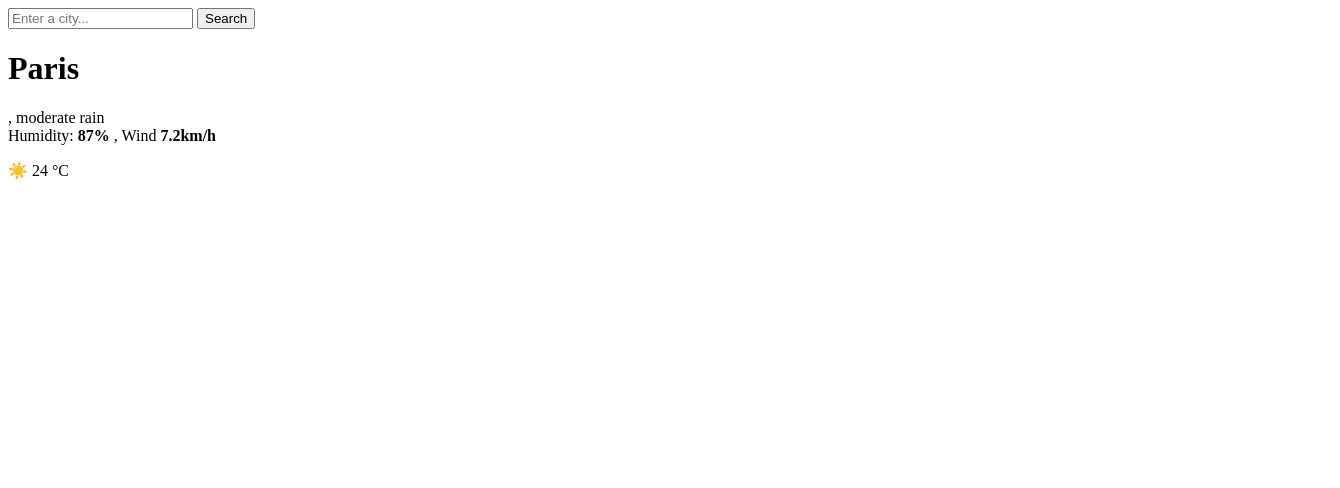
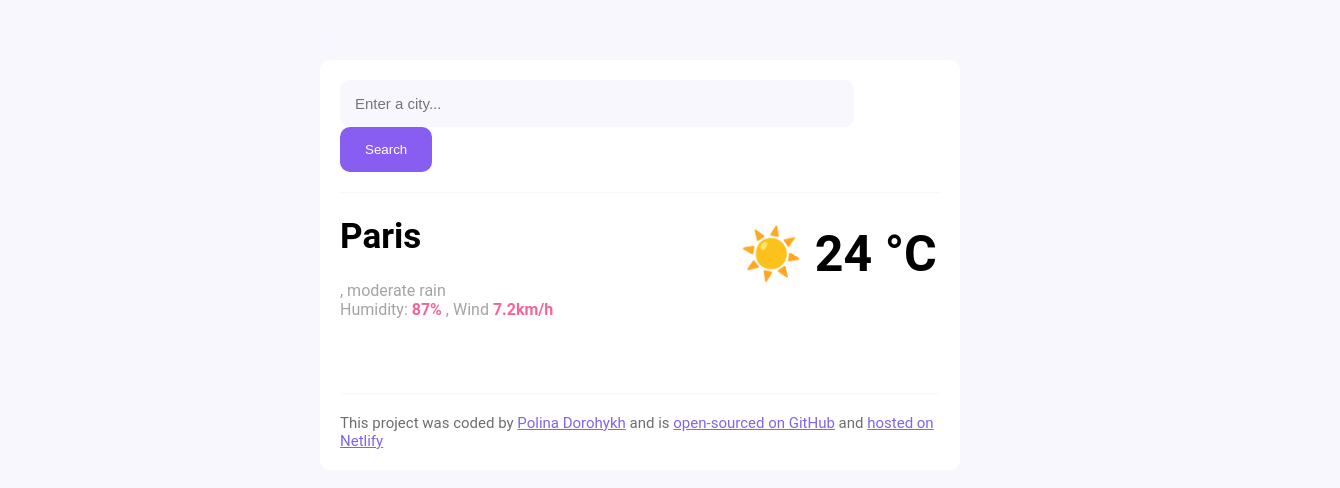
Before and after one commit to LinaDelocour/vanilla, a plain HTML site: page index.html in a window 1280 px wide. Shown: the whole page, 1340 px wide, since content can reach past the window. Drawn offline with Linux system fonts and the light colour scheme.

Commit message:
css of top screen display

```diff
--- a/css.css
+++ b/css.css
@@ -0,0 +1,62 @@
+.weather-app{
+    background:white;
+    display: block;
+    max-width:600px;
+    margin: 60px auto;
+    padding:20px;
+    border-radius:10px;
+    font-family:"Roboto", sans-serif;
+}
+
+body{
+    background: #f9f7fe;
+}
+
+.current-temperature{
+    transform: translate(400px, -110px);
+    font-size:50px;
+    font-weight:bolder;
+}
+.search-input{
+    background:#f9f7fe;
+    border:none;
+    padding:15px;
+    font-size:15px;
+    padding-right:300px;
+    border-radius:10px;
+}
+.search-button{
+    border:none;
+    padding:15px;
+    padding-right: 25px;
+    padding-left:25px;
+    color:white;
+    background-color:#885df1;
+    border-radius:10px;
+}
+
+form{
+    padding-bottom:20px;
+}
+
+header{
+    border-bottom:1px solid #f9f7fe;
+}
+h1{
+    font-size:35px;
+}
+p{
+    color:#a4a4a4;
+}
+strong{
+    color:#F66599;
+}
+a{
+    color:#8064E9;
+}
+footer{
+    font-size: 15px;
+    color:rgb(109, 109, 109);
+    border-top: 1px solid #f9f7fe;
+    padding-top:20px;
+}
--- a/vanilla-app.html
+++ b/index.html
@@ -5,6 +5,7 @@
     <meta name="viewport" content="width=device-width, initial-scale=1.0">
     <title>Document</title>
 </head>
+ <link rel="stylesheet" href="css.css">
 <body>
     <div class="weather-app">
         <header>
@@ -33,6 +34,9 @@
                     <span class="current-temperature-value">24</span>
                     <span class="current-temperature-unit">°C</span>
                 </div>
+                <footer>
+                        This project was coded by <a href="#" target="_blank">Polina Dorohykh</a> and is <a href="#" target="_blank">open-sourced on GitHub</a> and <a href="#" target="_blank">hosted on Netlify</a>
+                </footer>
             </div>
         </main>
 </body>
```
